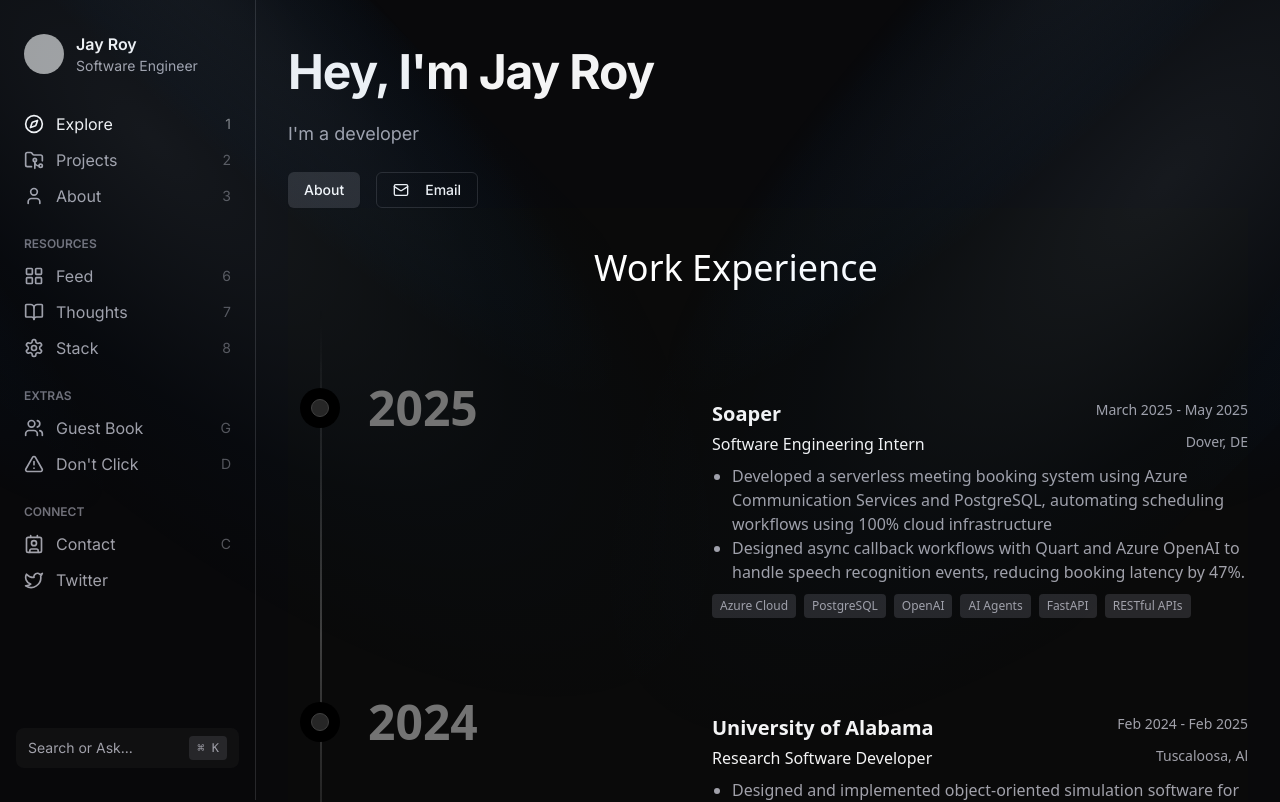
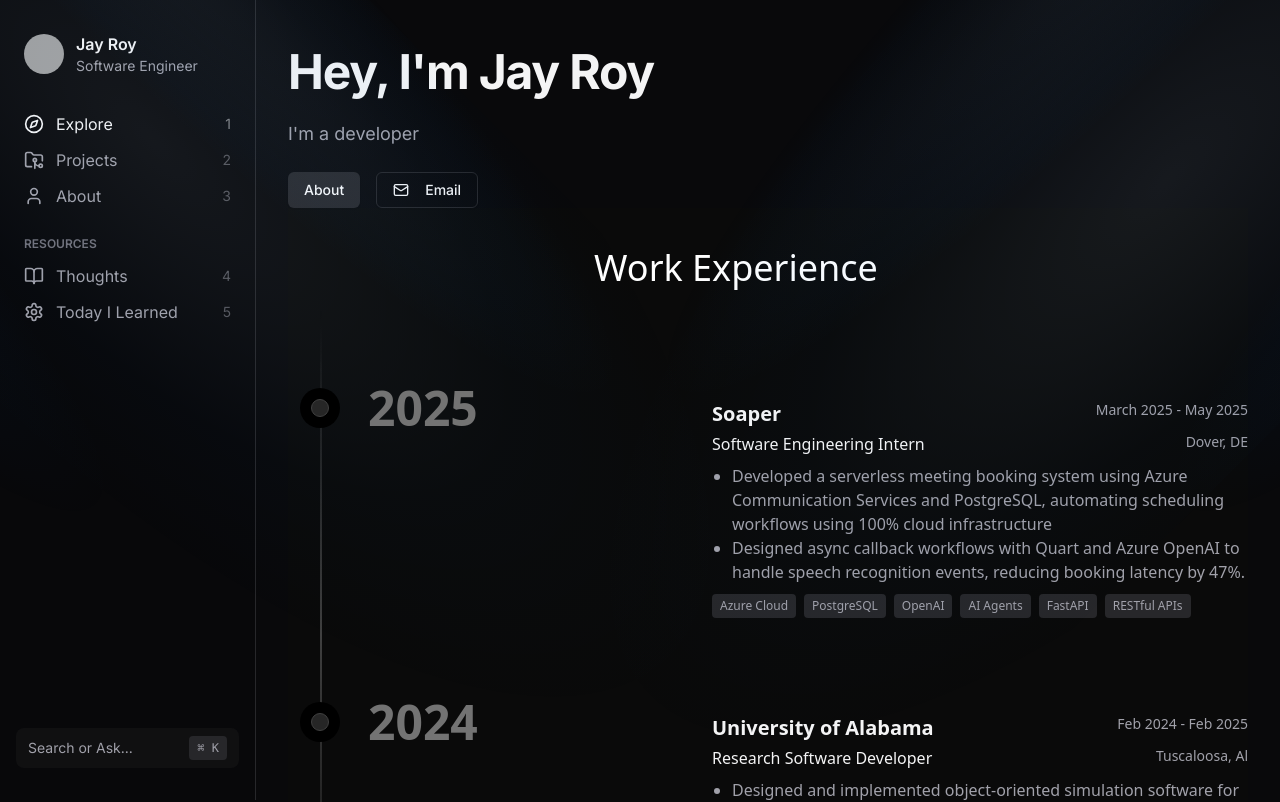
Before and after one commit to Jayyk09/portfolio, a Next.js app: page / in a window 1280 px wide. Shown: the top 802 px of the page. Built offline with nearby package versions, Linux system fonts and the light colour scheme; grey boxes are pictures that could not be loaded.

Commit message:
format changes

```diff
--- a/src/app/projects/project.ts
+++ b/src/app/projects/project.ts
@@ -8,16 +8,25 @@ export const projects = [
   },
   {
     title: "MedMonitor",
-    description: "LumeAI is a cutting-edge AI-powered chat application featuring advanced conversation capabilities.",
-    image: "/images/lumeai.png",
+    description: "Voice AI agent to collect patient data on call to give doctors a monitoring platform to extract relevant insights for medical recommendations.",
+    image: "/MedMonitor.gif",
     tags: ["AI Chat"],
     highlight: "Best AI at UGAHacks 2025"
   },
   {
     title: "BrokeNoMo",
-    description: "Productivity application combining pomodoro technique with task management and music integration.",
+    description: "AI tool using Knowledge Graphs to help users save money by analyzing their spending and providing recommendations based on books to help save money.",
     image: "/BrokeNoMo.gif",
-    tags: ["Productivity", "Electron"],
+    tags: [
+      "FastAPI",
+      "Knowledge Graphs",
+      "OpenAI Assistant",
+      "Python",
+      "React",
+      "Retell",
+      "ShadCN",
+      "Typescript"
+    ],
     highlight: "Won Best Accessibility at HackDavidson 2025"
   },
 ];
--- a/src/components/sidebar.tsx
+++ b/src/components/sidebar.tsx
@@ -26,20 +26,19 @@ const navigation = [
 ]
 
 const resources = [
-  { name: "Feed", href: "#feed", icon: LayoutGrid, number: "6" },
-  { name: "Thoughts", href: "#thoughts", icon: BookOpen, number: "7" },
-  { name: "Stack", href: "#stack", icon: Settings, number: "8" },
+  { name: "Thoughts", href: "#thoughts", icon: BookOpen, number: "4" },
+  { name: "Today I Learned", href: "#til", icon: Settings, number: "5" },
 ]
 
-const extras = [
-  { name: "Guest Book", href: "#guestbook", icon: Users, shortcut: "G" },
-  { name: "Don't Click", href: "#dont-click", icon: AlertTriangle, shortcut: "D" },
-]
+// const extras = [
+//   { name: "Guest Book", href: "#guestbook", icon: Users, shortcut: "G" },
+//   { name: "Don't Click", href: "#dont-click", icon: AlertTriangle, shortcut: "D" },
+// ]
 
-const connect = [
-  { name: "Contact", href: "#contact", icon: Contact, shortcut: "C" },
-  { name: "Twitter", href: "https://twitter.com", icon: Twitter, external: true },
-]
+// const connect = [
+//   { name: "Contact", href: "#contact", icon: Contact, shortcut: "C" },
+//   { name: "Twitter", href: "https://twitter.com", icon: Twitter, external: true },
+// ]
 
 export function Sidebar() {
   const pathname = usePathname()
@@ -100,7 +99,7 @@ export function Sidebar() {
             </div>
           </div>
 
-          <div>
+          {/* <div>
             <h3 className="px-2 text-xs font-semibold text-zinc-500 uppercase">Extras</h3>
             <div className="mt-2 space-y-1">
               {extras.map((item) => (
@@ -115,9 +114,9 @@ export function Sidebar() {
                 </Link>
               ))}
             </div>
-          </div>
+          </div> */}
 
-          <div>
+          {/* <div>
             <h3 className="px-2 text-xs font-semibold text-zinc-500 uppercase">Connect</h3>
             <div className="mt-2 space-y-1">
               {connect.map((item) => (
@@ -133,7 +132,7 @@ export function Sidebar() {
                 </Link>
               ))}
             </div>
-          </div>
+          </div> */}
         </nav>
 
         <div className="relative mt-4">
```
Also changed, not shown: 1 other file (tests, documents, lock files or other folders).
